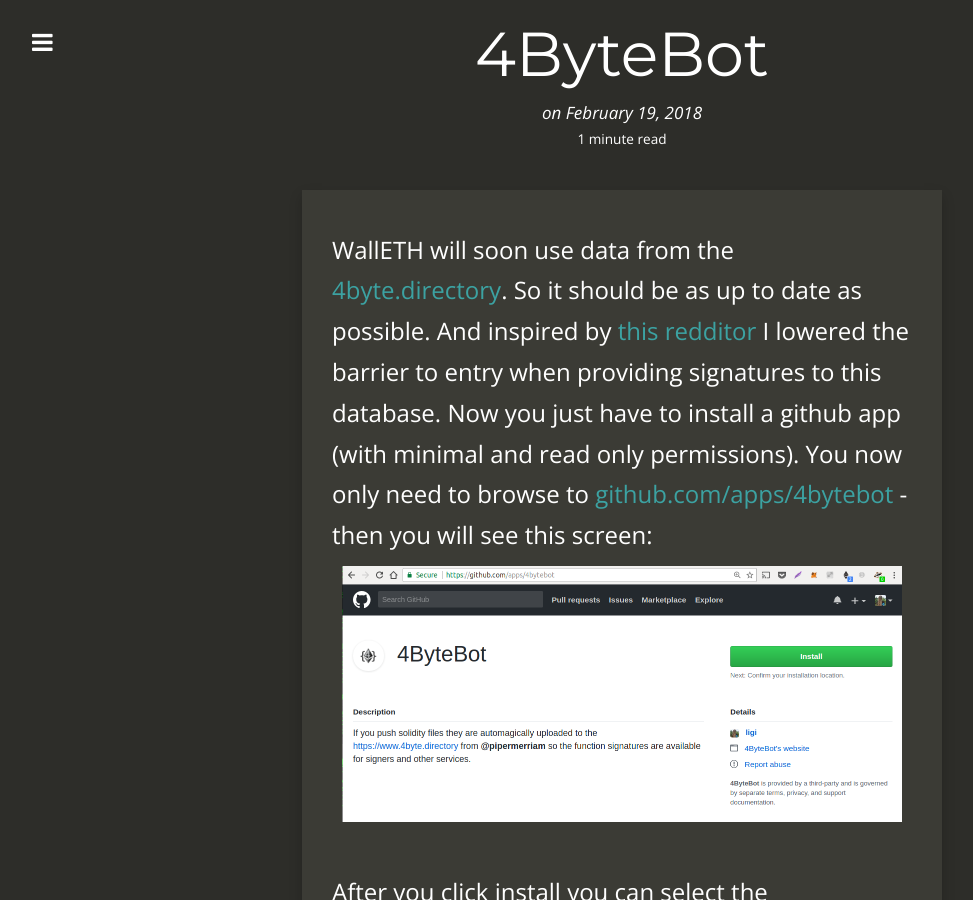
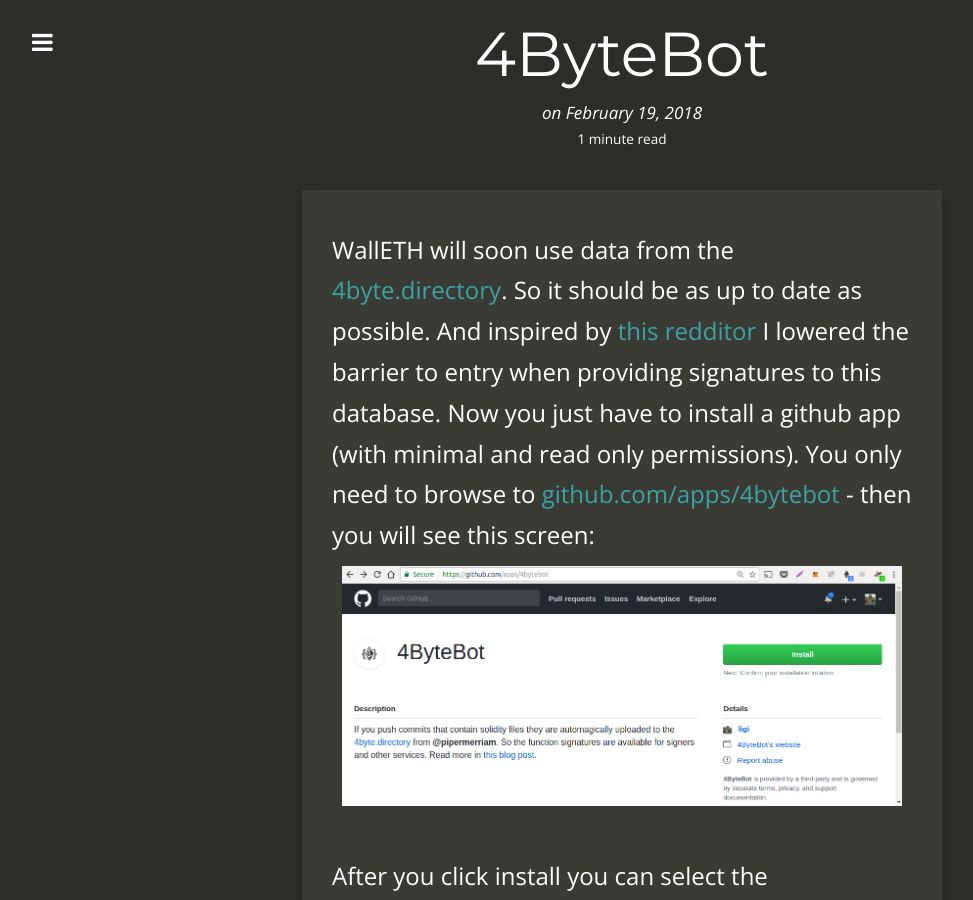
Before and after one commit to walleth/walleth.github.com, a Jekyll site: the page built from _posts/2018-02-19-4bytebot.md, in a window 1280 px wide and 900 px high. Shown: the whole window, without its empty margins (18-991 px from the left). Built offline with Jekyll 4.4.1, drawn with Linux system fonts in a browser that asks for light colours; nearby versions of some CDN libraries.

Commit message:
Improve wording and screenshot

```diff
--- a/_posts/2018-02-19-4bytebot.md
+++ b/_posts/2018-02-19-4bytebot.md
@@ -5,7 +5,7 @@
 ---
 
 WallETH will soon use data from the [4byte.directory](https://www.4byte.directory). So it should be as up to date as possible. And inspired by [this redditor](https://www.reddit.com/r/ethdev/comments/7ym6zt/please_setup_a_webhook_in_your_smart_contract/duhouy6) I lowered the barrier to entry when providing signatures to this database. Now you just have to install a github app (with minimal and read only permissions).
-You now only need to browse to [github.com/apps/4bytebot](https://github.com/apps/4bytebot) - then you will see this screen:
+You only need to browse to [github.com/apps/4bytebot](https://github.com/apps/4bytebot) - then you will see this screen:
 ![](/assets/img/news/screenshot_4bytebot_install.png)
 
 After you click install you can select the organisation or account where the bot should be installed:
```
Also changed, not shown: assets/img/news/screenshot_4bytebot_install.png.
